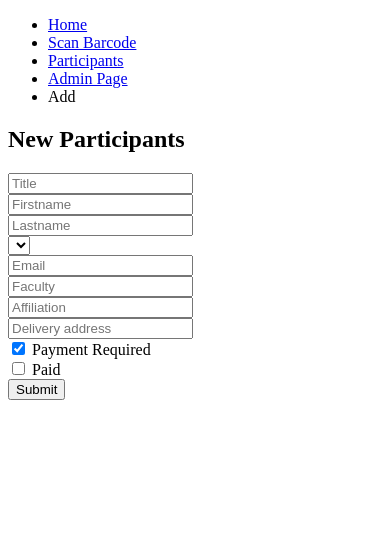
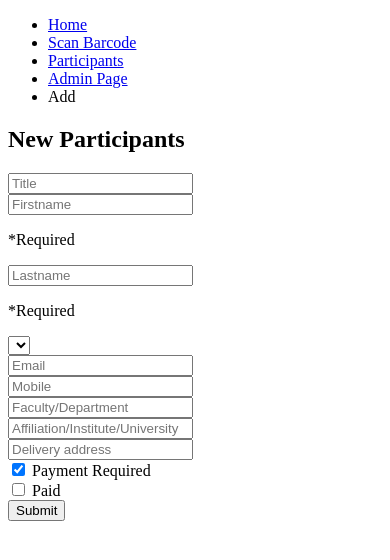
Before and after one commit to likit/anherf, a Flask app: template app/templates/new_participant.html in a window 390 px wide. Shown: the top 560 px of the page. Run offline with Flask 2, Linux system fonts and the light colour scheme; the template is opened without the code that fills it: values that come from a table or form of the project are taken from there, others are empty; some libraries are stand-ins or nearby versions.

Commit message:
added mobile field to the template and the view

```diff
--- a/app/main.py
+++ b/app/main.py
@@ -78,6 +78,7 @@ def add_participant():
         firstname = form.firstname.data
         lastname = form.lastname.data
         email = form.email.data.lower()
+        mobile = form.mobile.data
         faculty = form.faculty.data
         affiliation = form.affiliation.data
         address = form.address.data
@@ -89,7 +90,7 @@ def add_participant():
                                     pay_status=pay_status)
         participant = Participant(title=title, firstname=firstname, lastname=lastname,
                                   email=email, faculty=faculty, affiliation=affiliation,
-                                  delivery_address=address, role=role)
+                                  delivery_address=address, role=role, mobile=mobile)
         registration.participant = participant
         db.session.add(participant)
         db.session.add(registration)
--- a/app/templates/new_participant.html
+++ b/app/templates/new_participant.html
@@ -26,21 +26,23 @@
                             </div>
                         </div>
                     </div>
-                    <div class="columns has-text-centered">
+                    <div class="columns">
                         <div class="column">
                             <div class="field">
                                 <div class="control">
                                     {{ form.firstname(class='input is-danger', required=True, placeholder='Firstname') }}
                                 </div>
+                                <p class="help is-danger">*Required</p>
                             </div>
                         </div>
                     </div>
-                    <div class="columns has-text-centered">
+                    <div class="columns">
                         <div class="column">
                             <div class="field">
                                 <div class="control">
                                     {{ form.lastname(class='input is-danger', required=True, placeholder='Lastname') }}
                                 </div>
+                                <p class="help is-danger">*Required</p>
                             </div>
                         </div>
                     </div>
@@ -68,7 +70,7 @@
                         <div class="column">
                             <div class="field">
                                 <div class="control">
-                                    {{ form.faculty(class='input', placeholder='Faculty') }}
+                                    {{ form.mobile(class='input', placeholder='Mobile') }}
                                 </div>
                             </div>
                         </div>
@@ -77,7 +79,16 @@
                         <div class="column">
                             <div class="field">
                                 <div class="control">
-                                    {{ form.affiliation(class='input', placeholder='Affiliation') }}
+                                    {{ form.faculty(class='input', placeholder='Faculty/Department') }}
+                                </div>
+                            </div>
+                        </div>
+                    </div>
+                    <div class="columns has-text-centered">
+                        <div class="column">
+                            <div class="field">
+                                <div class="control">
+                                    {{ form.affiliation(class='input', placeholder='Affiliation/Institute/University') }}
                                 </div>
                             </div>
                         </div>
```
